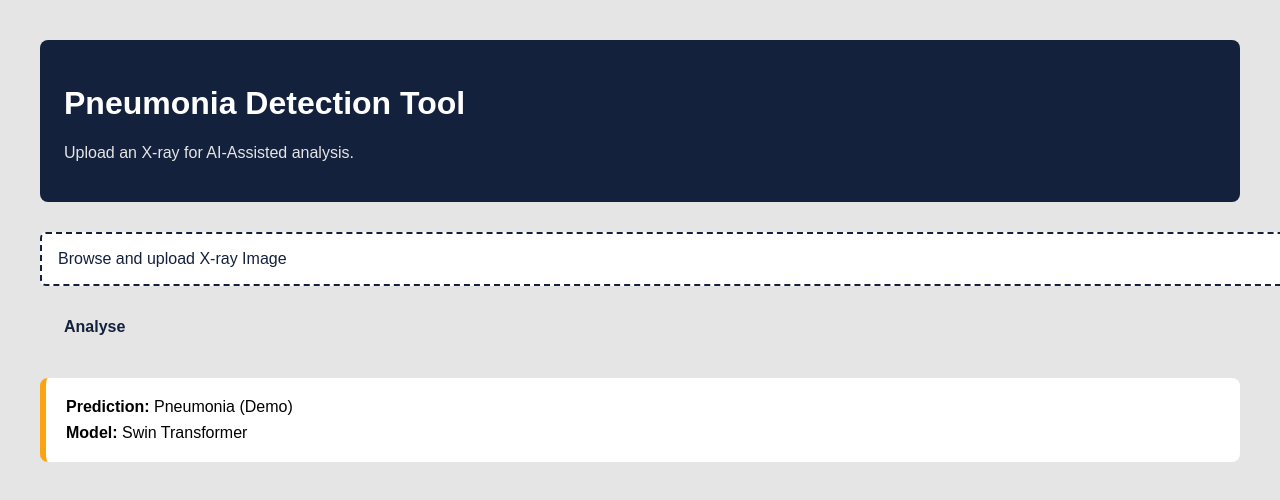
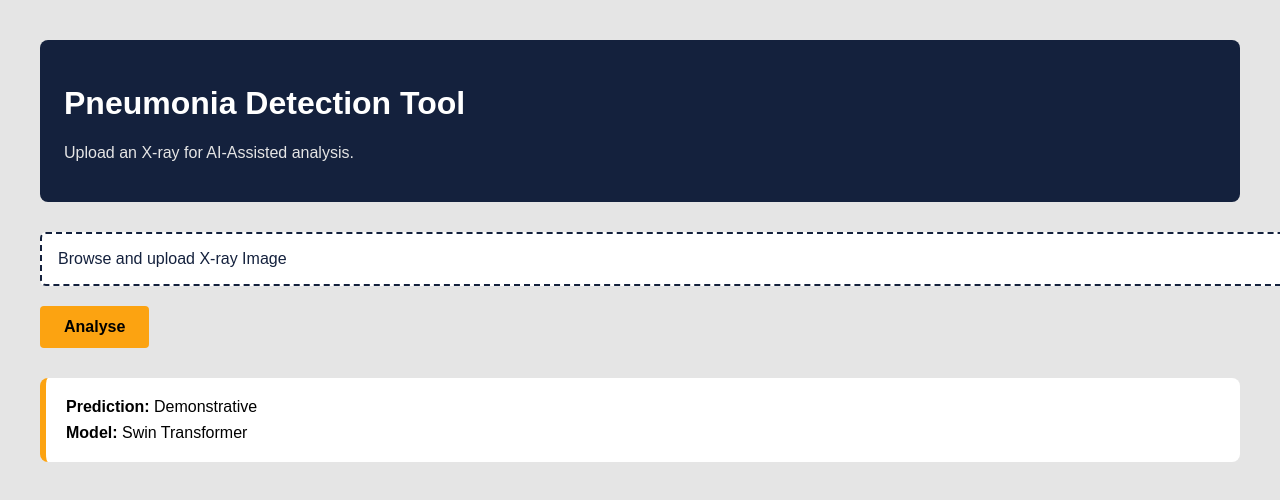
Before and after one commit to eashaan-sharma/insidious, a React (Create React App) app in the folder ui-react/: page / in a window 1280 px wide. Shown: the top 500 px of the page. Built offline with nearby package versions, Linux system fonts and the light colour scheme.

Commit message:
minor changes

```diff
--- a/ui-react/src/App.js
+++ b/ui-react/src/App.js
@@ -38,12 +38,12 @@ function App() {
       )}
 
       <div className="action-section">
-        <button disabled={!preview}>Analyse</button>
+        <button>Analyse</button>
       </div>
 
       <div className="result-section">
         <p>
-          <b>Prediction:</b> Pneumonia (Demo)
+          <b>Prediction:</b> Demonstrative
         </p>
         <p>
           <b>Model:</b> Swin Transformer
```
